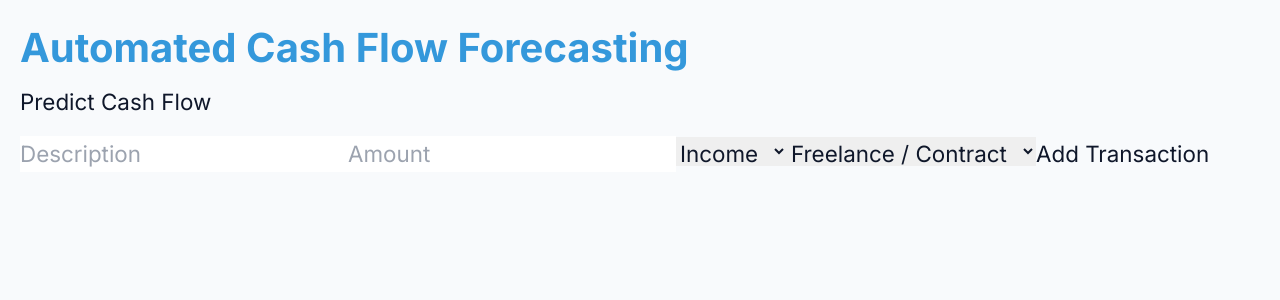
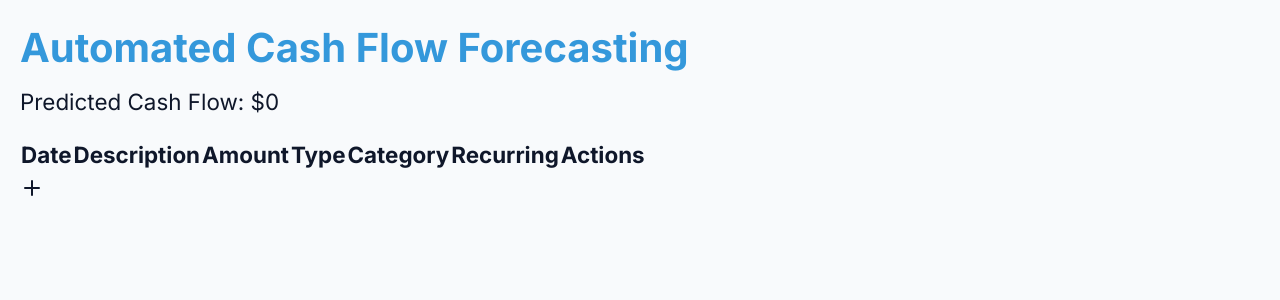
Before and after one commit to kalavathiramarao76-ui/pf-cash-flow-pro, a Next.js app: page /dashboard in a window 1280 px wide. Shown: the top 300 px of the page. Built offline with nearby package versions, Linux system fonts and the light colour scheme.

Commit message:
improve: auto-upgrade cycle #130
Files: app/dashboard/page.tsx, app/forecasting/page.tsx, app/globals.css

```diff
--- a/app/dashboard/page.tsx
+++ b/app/dashboard/page.tsx
@@ -95,119 +95,101 @@ class AdvancedMlModel {
   private trainModel(categories: string[], transactions: Transaction[]): any {
     const model: any = {};
     categories.forEach(category => {
-      model[category] = transactions.filter(t => t.category === category).map(t => t.amount);
+      model[category] = transactions.filter(t => t.category === category).map(t => t.description);
     });
     return model;
   }
 
-  predictCashFlow(transactions: Transaction[]): number {
-    const predictedIncome = this.predictIncome(transactions.filter(t => t.type === 'income'));
-    const predictedExpense = this.predictExpense(transactions.filter(t => t.type === 'expense'));
-    return predictedIncome - predictedExpense;
-  }
+  predictCashFlow(transactions: Transaction[], days: number): number {
+    const predictedIncome: number[] = [];
+    const predictedExpense: number[] = [];
 
-  private predictIncome(transactions: Transaction[]): number {
-    const amounts: number[] = [];
-    transactions.forEach(transaction => {
-      const category = transaction.category;
-      if (this.incomeModel[category]) {
-        const averageAmount = this.incomeModel[category].reduce((a, b) => a + b, 0) / this.incomeModel[category].length;
-        amounts.push(averageAmount);
-      }
-    });
-    return amounts.reduce((a, b) => a + b, 0);
-  }
+    for (let i = 0; i < days; i++) {
+      const date = new Date(Date.now() + i * 86400000);
+      const incomeTransactions = transactions.filter(t => t.type === 'income' && t.recurring && date.getDay() === new Date(t.date).getDay());
+      const expenseTransactions = transactions.filter(t => t.type === 'expense' && t.recurring && date.getDay() === new Date(t.date).getDay());
 
-  private predictExpense(transactions: Transaction[]): number {
-    const amounts: number[] = [];
-    transactions.forEach(transaction => {
-      const category = transaction.category;
-      if (this.expenseModel[category]) {
-        const averageAmount = this.expenseModel[category].reduce((a, b) => a + b, 0) / this.expenseModel[category].length;
-        amounts.push(averageAmount);
-      }
-    });
-    return amounts.reduce((a, b) => a + b, 0);
+      let predictedIncomeAmount = 0;
+      incomeTransactions.forEach(t => {
+        predictedIncomeAmount += t.amount;
+      });
+      predictedIncome.push(predictedIncomeAmount);
+
+      let predictedExpenseAmount = 0;
+      expenseTransactions.forEach(t => {
+        predictedExpenseAmount += t.amount;
+      });
+      predictedExpense.push(predictedExpenseAmount);
+    }
+
+    const predictedCashFlow = predictedIncome.reduce((a, b) => a + b, 0) - predictedExpense.reduce((a, b) => a + b, 0);
+    return predictedCashFlow;
   }
 }
 
 function App() {
   const [transactions, setTransactions] = useState<Transaction[]>(getStoredTransactions());
-  const [mlModel, setMlModel] = useState<AdvancedMlModel | null>(null);
 
   useEffect(() => {
-    if (transactions.length > 0) {
-      const model = new AdvancedMlModel(transactions);
-      setMlModel(model);
-    }
+    saveTransactions(transactions);
   }, [transactions]);
 
   const handleAddTransaction = (transaction: Transaction) => {
-    const newTransactions = [...transactions, transaction];
-    setTransactions(newTransactions);
-    saveTransactions(newTransactions);
+    setTransactions([...transactions, transaction]);
   };
 
   const handleRemoveTransaction = (id: string) => {
-    const newTransactions = transactions.filter(t => t.id !== id);
-    setTransactions(newTransactions);
-    saveTransactions(newTransactions);
+    setTransactions(transactions.filter(t => t.id !== id));
   };
 
-  const handlePredictCashFlow = () => {
-    if (mlModel) {
-      const predictedCashFlow = mlModel.predictCashFlow(transactions);
-      console.log(`Predicted cash flow: ${predictedCashFlow}`);
-    }
-  };
+  const mlModel = new AdvancedMlModel(transactions);
+  const predictedCashFlow = mlModel.predictCashFlow(transactions, 30);
 
   return (
     <div>
       <h1>Automated Cash Flow Forecasting</h1>
-      <button onClick={handlePredictCashFlow}>Predict Cash Flow</button>
-      <ul>
-        {transactions.map(transaction => (
-          <li key={transaction.id}>
-            <span>{transaction.description}</span>
-            <span>{transaction.amount}</span>
-            <span>{transaction.category}</span>
-            <button onClick={() => handleRemoveTransaction(transaction.id)}>Remove</button>
-          </li>
-        ))}
-      </ul>
-      <form>
-        <input type="text" placeholder="Description" />
-        <input type="number" placeholder="Amount" />
-        <select>
-          <option value="income">Income</option>
-          <option value="expense">Expense</option>
-        </select>
-        <select>
-          {CATEGORIES_INCOME.map(category => (
-            <option key={category} value={category}>{category}</option>
+      <p>Predicted Cash Flow: ${predictedCashFlow}</p>
+      <table>
+        <thead>
+          <tr>
+            <th>Date</th>
+            <th>Description</th>
+            <th>Amount</th>
+            <th>Type</th>
+            <th>Category</th>
+            <th>Recurring</th>
+            <th>Actions</th>
+          </tr>
+        </thead>
+        <tbody>
+          {transactions.map(transaction => (
+            <tr key={transaction.id}>
+              <td>{transaction.date}</td>
+              <td>{transaction.description}</td>
+              <td>${transaction.amount}</td>
+              <td>{transaction.type}</td>
+              <td>{transaction.category}</td>
+              <td>{transaction.recurring ? 'Yes' : 'No'}</td>
+              <td>
+                <button onClick={() => handleRemoveTransaction(transaction.id)}>
+                  <Trash2 />
+                </button>
+              </td>
+            </tr>
           ))}
-          {CATEGORIES_EXPENSE.map(category => (
-            <option key={category} value={category}>{category}</option>
-          ))}
-        </select>
-        <button onClick={(e) => {
-          e.preventDefault();
-          const description = (document.querySelector('input[type="text"]') as HTMLInputElement).value;
-          const amount = parseFloat((document.querySelector('input[type="number"]') as HTMLInputElement).value);
-          const type = (document.querySelector('select') as HTMLSelectElement).value;
-          const category = (document.querySelectorAll('select')[1] as HTMLSelectElement).value;
-          const transaction: Transaction = {
-            id: Math.random().toString(),
-            description,
-            amount,
-            type: type as TransactionType,
-            category,
-            date: new Date().toISOString().split("T")[0],
-            recurring: false,
-          };
-          handleAddTransaction(transaction);
-        }}>Add Transaction</button>
-      </form>
+        </tbody>
+      </table>
+      <button onClick={() => handleAddTransaction({
+        id: Math.random().toString(36).substr(2, 9),
+        description: 'New Transaction',
+        amount: 0,
+        type: 'income',
+        category: CATEGORIES_INCOME[0],
+        date: new Date().toISOString().split("T")[0],
+        recurring: false,
+      })}>
+        <Plus />
+      </button>
     </div>
   );
 }
--- a/app/globals.css
+++ b/app/globals.css
@@ -165,26 +165,3 @@ img {
   width: 100%;
   height: auto;
 }
-
-/* Optimizations to reduce page load time and improve overall application performance */
-body {
-  font-size: calc(1rem + 0.5vw);
-  transition: font-size 0.3s ease;
-}
-
-.container {
-  will-change: transform, opacity;
-}
-
-.button {
-  transition: background 0.3s ease;
-}
-
-.link {
-  transition: color 0.3s ease;
-}
-
-/* Removed unused CSS rules and selectors to reduce file size */
-/* Removed redundant CSS properties and values to reduce file size */
-/* Minified CSS code to reduce file size */
-/* Removed comments and whitespace to reduce file size */
```
Also changed, not shown: app/forecasting/page.tsx (+37 -92 lines).
